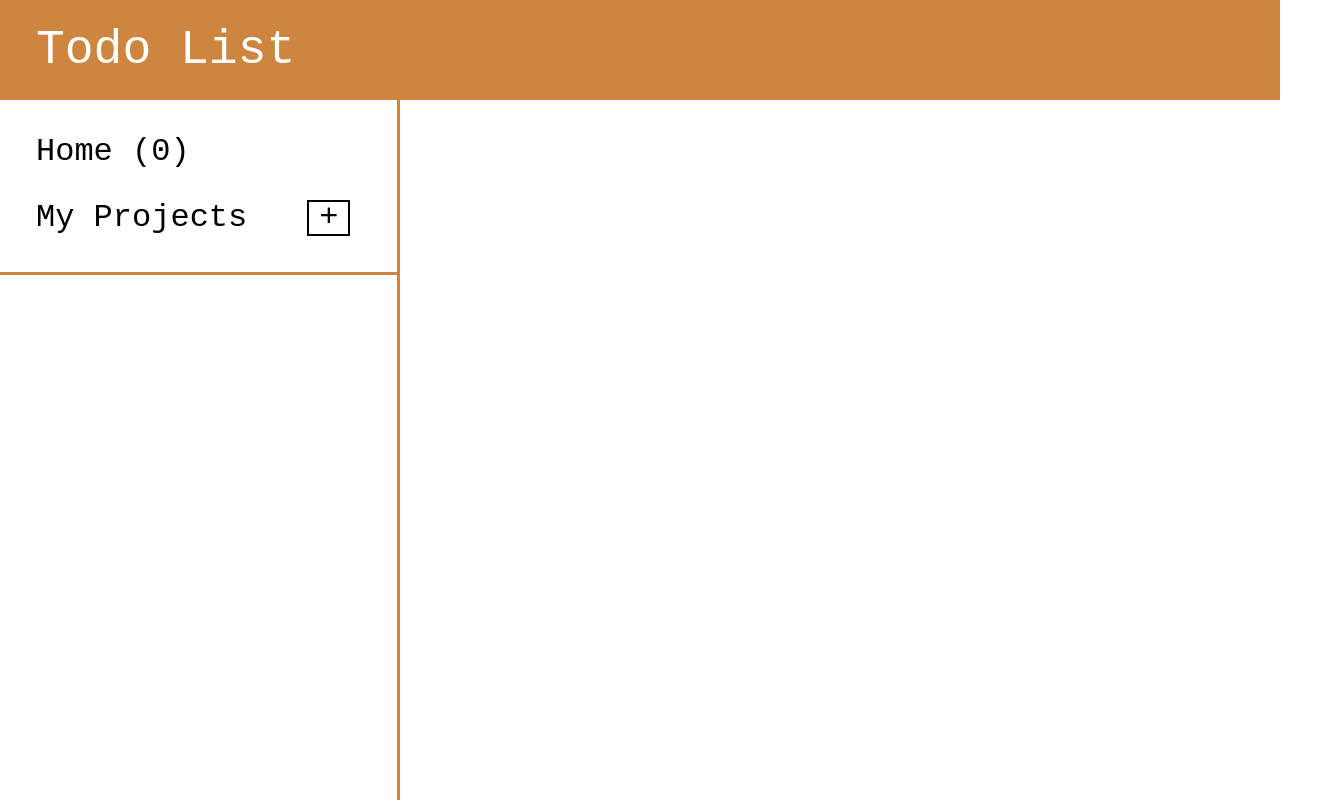
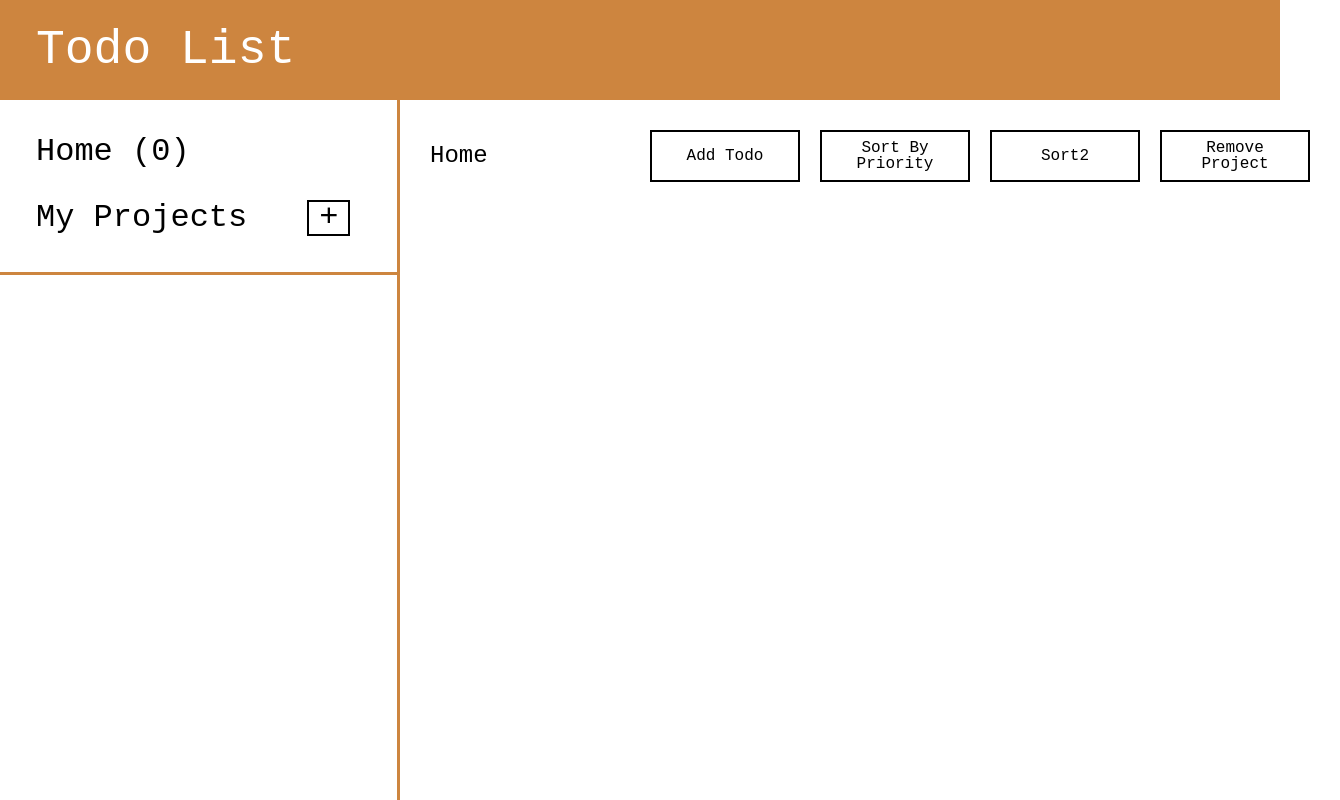
Before and after one commit to MarkR-Dev/todo-list, a website built with webpack: page src/index.html in a window 1280 px wide. Shown: the whole page, 1340 px wide, since content can reach past the window. Built offline with nearby package versions, Linux system fonts and the light colour scheme.

Commit message:
Add active project container html and css

```diff
--- a/src/css/style.css
+++ b/src/css/style.css
@@ -7,7 +7,6 @@
 
 body {
     font-family: monospace;
-    /* background-color: white; */
     height: 100vh;
     display: flex;
     flex-direction: column;
@@ -28,18 +27,21 @@ header {
     flex-grow: 1;
 }
 
-.add:hover {
+.add:hover,
+#add-todo:hover {
     color: var(--add-color);
     border-color: var(--add-color);
 }
 
 .cancel:hover,
-.delete:hover {
+.delete:hover,
+#remove-project:hover {
     color: var(--cancel-color);
     border-color: var(--cancel-color);
 }
 
-.edit:hover {
+.edit:hover,
+#active-project-buttons .sort:hover {
     color: var(--theme-color);
     border-color: var(--theme-color);
 }
@@ -64,8 +66,6 @@ header {
     padding: 20px;
     border-bottom: 3px solid var(--theme-color);
     font-size: 2rem;
-    /* display: flex;
-    flex-direction: column; */
 }
 
 #home {
@@ -156,7 +156,6 @@ header {
 /* Projects */
 
 #created-project-nav {
-    /* padding: 20px; */
     margin: 20px;
     font-size: 1.2rem;
     display: flex;
@@ -192,3 +191,46 @@ header {
 .project button:hover {
     cursor: pointer;
 }
+
+/* Active Project Container */
+
+#active-project-container {
+    flex: 1;
+    display: flex;
+    flex-direction: column;
+}
+
+#active-project {
+    display: flex;
+    gap: 20px;
+    padding: 30px;
+    justify-content: space-between;
+    align-items: center;
+}
+
+#active-project h2 {
+    font-size: 1.5rem;
+    min-width: 200px;
+}
+
+#active-project-buttons {
+    display:flex;
+    gap: 20px;
+}
+
+#active-project-buttons button {
+    width: 150px;
+    font-size: 1rem;
+    padding: 8px 10px;
+    background-color: transparent;
+    border: 2px solid black;
+    cursor: pointer;
+}
+
+#todo-display {
+    flex: 1;
+    padding: 30px;
+    display: flex;
+    flex-direction: column;
+    gap: 10px;
+}
--- a/src/index.html
+++ b/src/index.html
@@ -55,6 +55,20 @@
         </div>
 
         <div id="active-project-container">
+            <div id="active-project">
+                <div id="active-project-title">
+                    <h2>Home</h2>
+                </div>
+                <div id="active-project-buttons">
+                    <button type="button" class="add" id="add-todo">Add Todo</button>
+                    <button type="button" class="sort" id="sort-prio">Sort By Priority</button>
+                    <button type="button" class="sort">Sort2</button>
+                    <button type="button" class="delete" id="remove-project">Remove Project</button>
+                </div>
+            </div>
+
+            <div id="todo-display"></div>
+
         </div>
     </div>
 </body>
--- a/src/scripts/domHandler.js
+++ b/src/scripts/domHandler.js
@@ -59,12 +59,20 @@ const dom = (function() {
         editProjectTitle.value = project.title;
     }
 
+    function updateActiveProjectTitle(activeProject) {
+        const projectTitle = document.querySelector("#active-project-title h2");
+        projectTitle.textContent = "";
+        projectTitle.textContent = activeProject.title;
+    }
+
     function updateUI() {
         const todoListArray = todoList.getProjectArray();
         const homeProject = todoListArray[0];
+        const activeProject = todoList.getActiveProject();
 
         updateHomeTotal(homeProject);
         updateProjectsContainer(todoListArray);
+        updateActiveProjectTitle(activeProject);
     }
     return { updateUI, updateEditProjectForm }
 })();
--- a/src/scripts/todoList.js
+++ b/src/scripts/todoList.js
@@ -6,6 +6,7 @@ const todoList = (function(){
     const projectArray = getLocalStorage() || [new Project("Home", uuidv4())];
     let selectedProjectID = null;
     let activeProject = null;
+    let selectedTodoID = null;
 
     const log = () => {
         console.log(projectArray);
@@ -77,6 +78,14 @@ const todoList = (function(){
         activeProject = project;
     }
 
+    const getSelectedTodoID = () => {
+        return selectedTodoID;
+    }
+
+    const setSelectedTodoID = (todoID) => {
+        selectedTodoID = todoID;
+    }
+
     const remakeTodoList = () => {
         projectArray.forEach((project, index) => {
             projectArray[index] = new Project(project.title, uuidv4(), project.todoArray);
@@ -86,7 +95,7 @@ const todoList = (function(){
         activeProject = projectArray[0];
     }
 
-    return { log, getProjectArray, addProject, removeProject, editProject, getProject, moveTodoToNewProject, remakeTodoList, getSelectedProjectID, setSelectedProjectID, getActiveProject, setActiveProject, }
+    return { log, getProjectArray, addProject, removeProject, editProject, getProject, moveTodoToNewProject, remakeTodoList, getSelectedProjectID, setSelectedProjectID, getActiveProject, setActiveProject, getSelectedTodoID, setSelectedTodoID }
 })();
 
 export default todoList;
```
